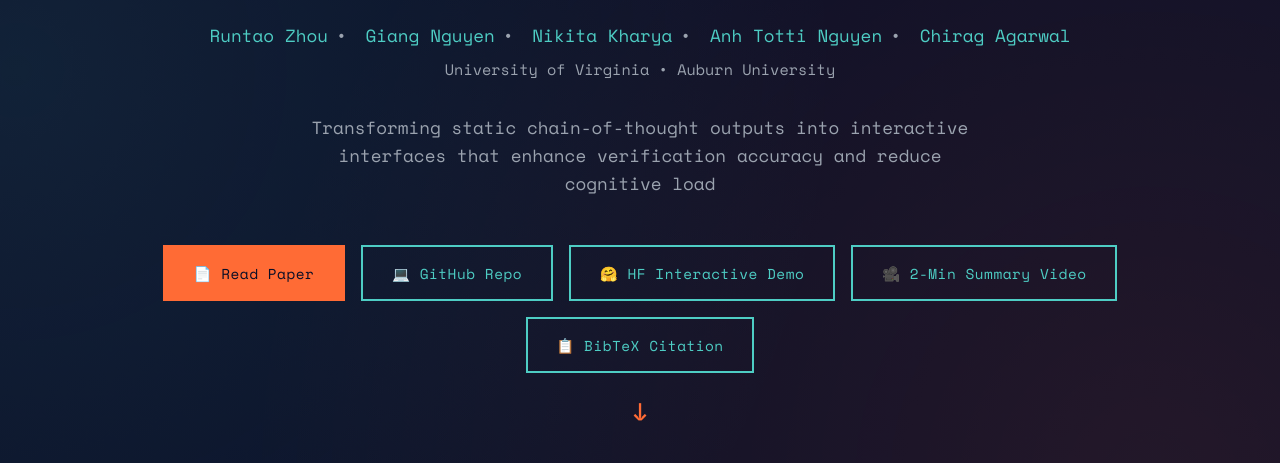
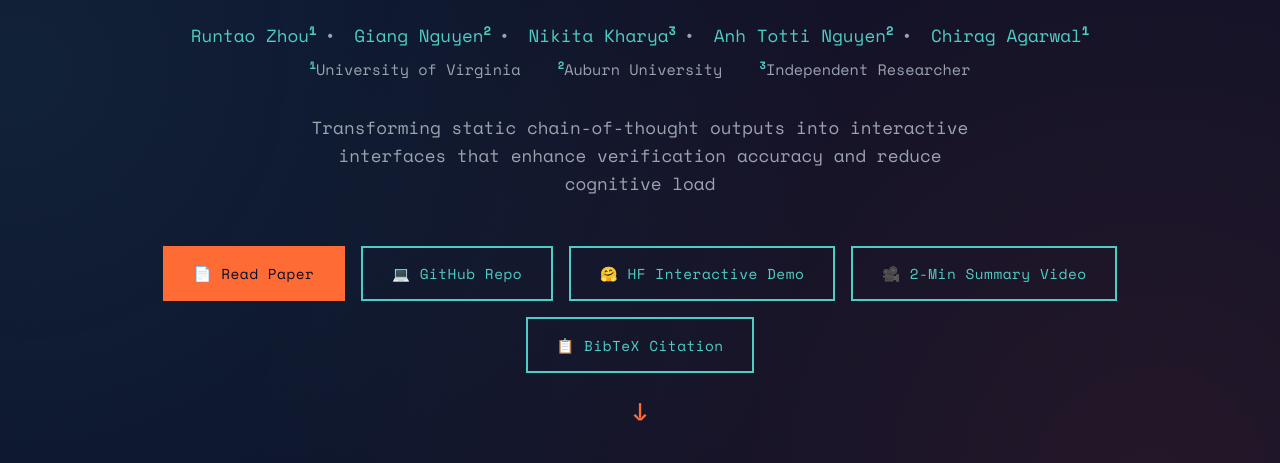
Before and after one commit to NikitaKharya09/improving-human-verification-of-llm-reasoning, a plain HTML site: page index.html in a window 1280 px wide. Shown: the part 337-800 px from the top of the page. Drawn offline with nearby package versions, Linux system fonts and the light colour scheme.

Commit message:
Affiliations

```diff
--- a/index.html
+++ b/index.html
@@ -142,6 +142,13 @@
             color: var(--text-dim);
             margin-bottom: 2rem;
             animation: fadeInUp 1s ease-out 0.6s backwards;
+        }
+
+        .authors-line sup,
+        .affiliation sup {
+            font-size: 0.7em;
+            font-weight: bold;
+            color: var(--secondary);
         }
 
         h1 .highlight {
@@ -623,13 +630,17 @@
                     Interactive Explanation Interfaces
                 </h1>
                 <div class="authors-line">
-                    <a href="https://scholar.google.com/citations?hl=en&user=MwzCTYYAAAAJ&view_op=list_works&sortby=pubdate" target="_blank">Runtao Zhou</a><span class="author-sep">•</span>
-                    <a href="https://scholar.google.com/citations?user=l_kfXecAAAAJ&hl=en" target="_blank">Giang Nguyen</a><span class="author-sep">•</span>
-                    <a href="https://www.linkedin.com/in/nikita-kharya-14a83670/" target="_blank">Nikita Kharya</a><span class="author-sep">•</span>
-                    <a href="https://scholar.google.com/citations?hl=en&user=EQw8d9AAAAAJ&view_op=list_works&sortby=pubdate" target="_blank">Anh Totti Nguyen</a><span class="author-sep">•</span>
-                    <a href="https://scholar.google.com/citations?user=AFEjd1QAAAAJ&hl=en" target="_blank">Chirag Agarwal</a>
-                </div>
-                <div class="affiliation">University of Virginia • Auburn University</div>
+                    <a href="https://scholar.google.com/citations?hl=en&user=MwzCTYYAAAAJ&view_op=list_works&sortby=pubdate" target="_blank">Runtao Zhou<sup>1</sup></a><span class="author-sep">•</span>
+                    <a href="https://scholar.google.com/citations?user=l_kfXecAAAAJ&hl=en" target="_blank">Giang Nguyen<sup>2</sup></a><span class="author-sep">•</span>
+                    <a href="https://www.linkedin.com/in/nikita-kharya-14a83670/" target="_blank">Nikita Kharya<sup>3</sup></a><span class="author-sep">•</span>
+                    <a href="https://scholar.google.com/citations?hl=en&user=EQw8d9AAAAAJ&view_op=list_works&sortby=pubdate" target="_blank">Anh Totti Nguyen<sup>2</sup></a><span class="author-sep">•</span>
+                    <a href="https://scholar.google.com/citations?user=AFEjd1QAAAAJ&hl=en" target="_blank">Chirag Agarwal<sup>1</sup></a>
+                </div>
+                <div class="affiliation">
+                    <sup>1</sup>University of Virginia &nbsp;&nbsp;
+                    <sup>2</sup>Auburn University &nbsp;&nbsp;
+                    <sup>3</sup>Independent Researcher
+                </div>
                 <p class="subtitle">
                     Transforming static chain-of-thought outputs into interactive interfaces that enhance verification accuracy and reduce cognitive load
                 </p>
```
